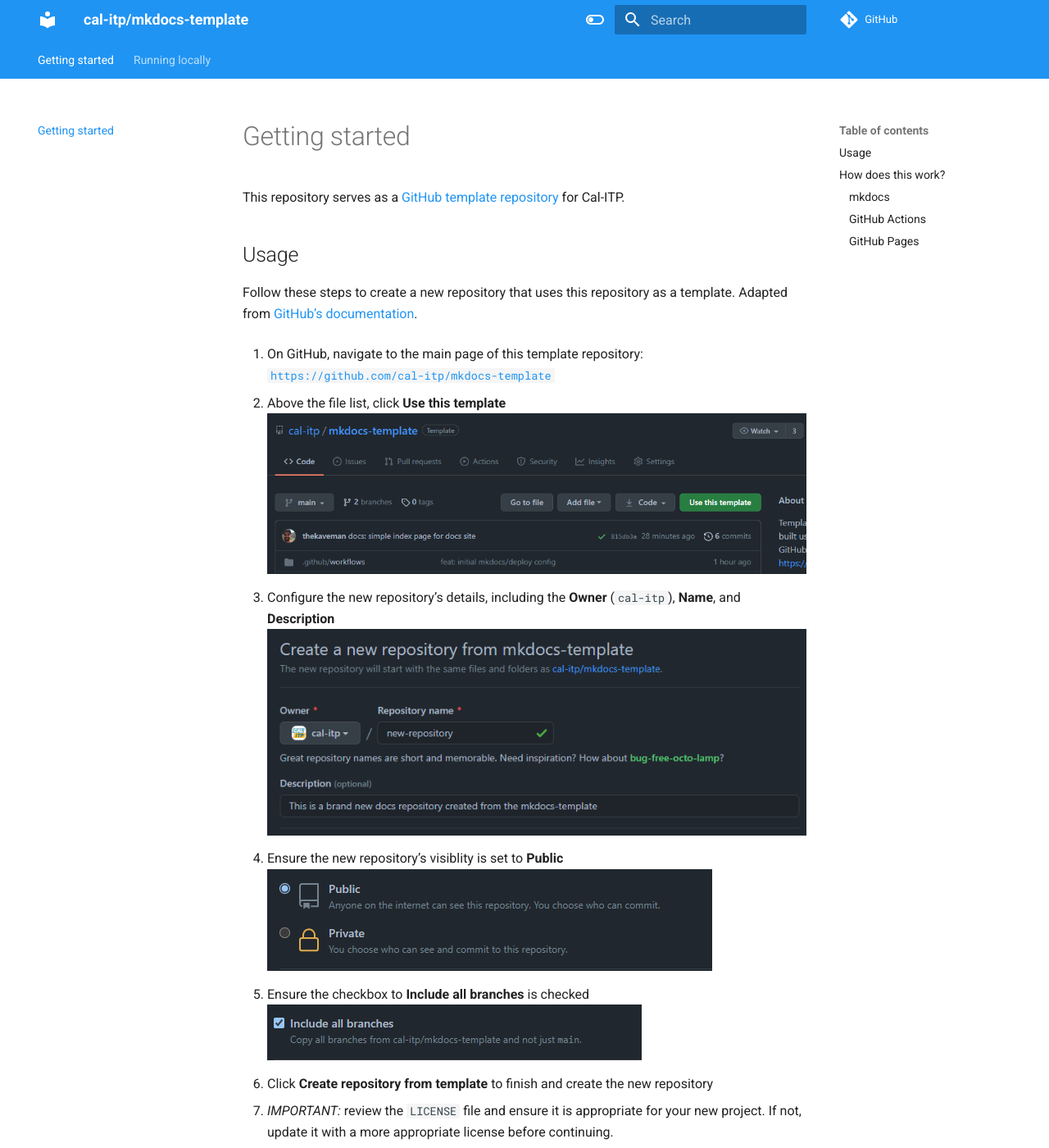
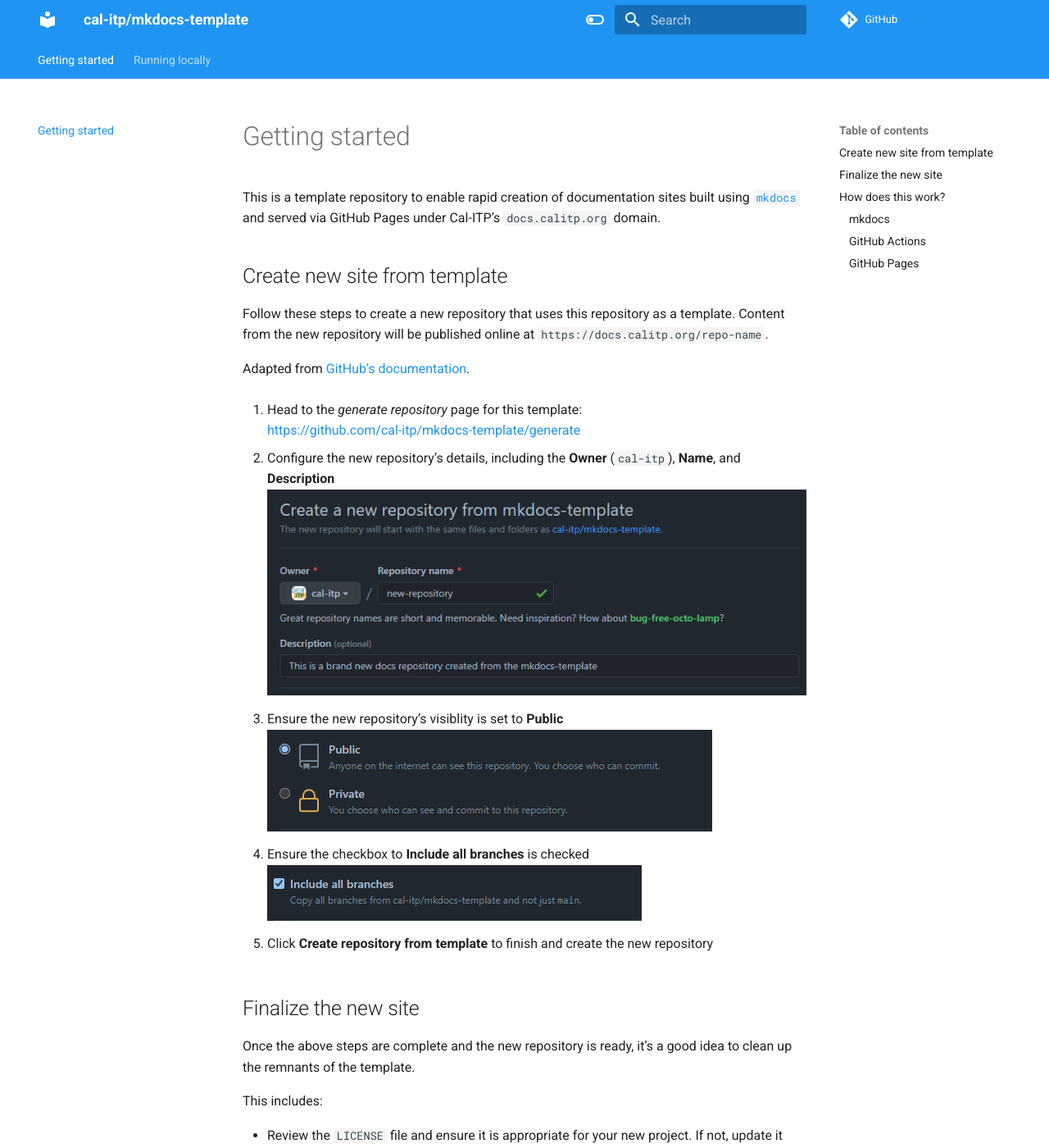
Before and after one commit to cal-itp/mkdocs-template, an MkDocs documentation site: the page built from docs/README.md, in a window 1280 px wide and 1400 px high. Shown: the whole window at 82% size. Built offline with MkDocs 1.6.1 and Material for MkDocs 9.7.7, drawn with Linux system fonts in a browser that asks for light colours; nearby versions of some CDN libraries; comment, search, counter and statistics services are not loaded; some of the changed text lies outside the part shown.

Commit message:
docs: clearer getting started steps
use /generate link to shortcut a step

```diff
--- a/docs/README.md
+++ b/docs/README.md
@@ -1,17 +1,17 @@
 # Getting started
 
-This repository serves as a [GitHub template repository][gh-template-repo] for Cal-ITP.
+This is a template repository to enable rapid creation of documentation sites built using [`mkdocs`][mkdocs] and served via
+GitHub Pages under Cal-ITP's `docs.calitp.org` domain.
 
-## Usage
+## Create new site from template
 
-Follow these steps to create a new repository that uses this repository as a template. Adapted from
-[GitHub's documentation][gh-template-repo-howto].
+Follow these steps to create a new repository that uses this repository as a template. Content from the new repository will be
+published online at `https://docs.calitp.org/repo-name`.
 
-1. On GitHub, navigate to the main page of this template repository:
-[`https://github.com/cal-itp/mkdocs-template`](https://github.com/cal-itp/mkdocs-template)
+Adapted from [GitHub's documentation][gh-template-repo-howto].
 
-1. Above the file list, click **Use this template**
-![Screenshot showing "Use this template" button](img/use-template-button.png)
+1. Head to the *generate repository* page for this template:
+<https://github.com/cal-itp/mkdocs-template/generate>
 
 1. Configure the new repository's details, including the **Owner** (`cal-itp`), **Name**, and **Description**
 ![Screenshot showing creating a new repository from mkdocs-template](img/new-repo-init.png)
@@ -24,12 +24,15 @@
 
 1. Click **Create repository from template** to finish and create the new repository
 
-1. _IMPORTANT:_ review the `LICENSE` file and ensure it is appropriate for your new project. If not, update it with a more
-appropriate license before continuing.
+## Finalize the new site
 
-1. Once the new repository is ready, it's a good idea to Find+Replace instances of `mkdocs-template` within the content
-with the name of your new repository. This ensures instructions like [Running locally](./running-locally.md) continue to work
-in the new project and content like the website name and URL are updated accordingly.
+Once the above steps are complete and the new repository is ready, it's a good idea to clean up the remnants of the template.
+
+This includes:
+
+* Review the `LICENSE` file and ensure it is appropriate for your new project. If not, update it with a more appropriate
+  license before continuing.
+* **Find+Replace** instances of `mkdocs-template` with the name of your new repository
 
 ## How does this work?
 
```
Also changed, not shown: docs/img/use-template-button.png (deleted).
